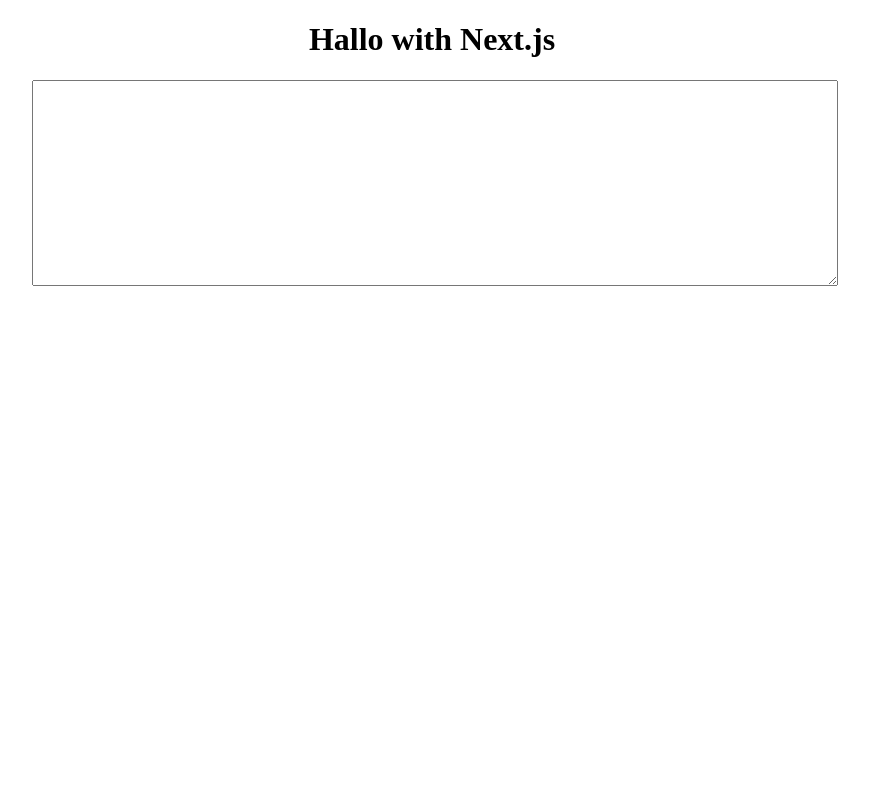
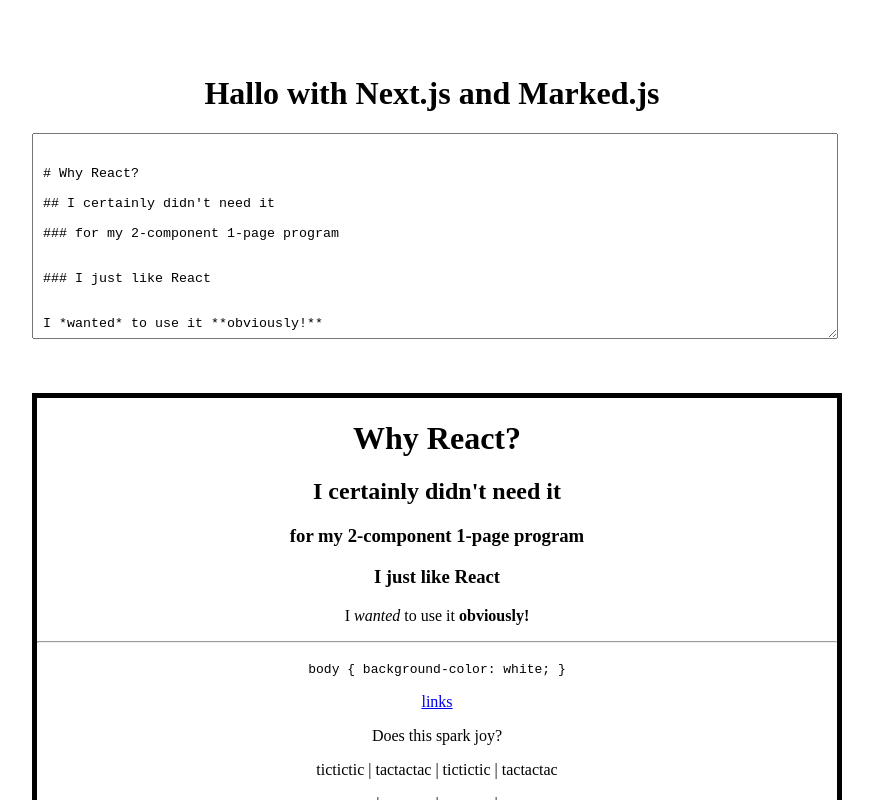
Before and after one commit to Gabester0/chainsaw-markdown, a Next.js app: page / in a window 1280 px wide. Shown: the top 800 px of the page, without its empty margins (208-1081 px from the left). Built offline with nearby package versions, Linux system fonts and the light colour scheme.

Commit message:
marked working, tests pass.  Styling still not working

```diff
--- a/pages/components/input/input.js
+++ b/pages/components/input/input.js
@@ -1,15 +1,61 @@
+import marked from 'marked';
+
 function input(props){
+
+    const htmlValue = `
+        \r # Why React?
+        \r ## I certainly didn\'t need it
+        \r ### for my 2-component 1-page program
+
+        \r ### I just like React
+
+        \r I *wanted* to use it **obviously!**
+        \r ___
+
+        \r \` body { background-color: white; } \`
+
+        \r [links](https://gabester.tech)
+
+        \r > Does this spark joy?
+
+        \r tictictic | tactactac | tictictic | tactactac
+        \r --------- | --------- | --------- | ---------
+        \r toetoetoe | tictictic | toetoetoe | tactactac
+
+        \r 1. I am
+        \r - a
+        \r - list
+
+        \r ![React Logo w/ Text](https://goo.gl/Umyytc)
+
+        \r \`\`\`
+        \r //I am a
+        \r //multi-line
+        \r //code block
+        \r <div></div>
+        \r \`\`\`
+    `;
 
     return (
         <div>
-            <textarea id='editor' value={props.input} onChange={props.change} />
-            <style jsx>{`
-                textarea {
-                    width: 800px;
-                    height: 200px;
-                    margin: auto;
-                }
-            `}</style>
+            <textarea
+                id='editor'
+                defaultValue={htmlValue}
+                onChange={props.change}
+             />
+            <style jsx>
+                {`
+                    #editor {
+                        width: 800px;
+                        height: 200px;
+                        margin: auto;
+                    }
+                    ol,
+                    ul {
+                        text-align: center;
+                    }
+                `}
+            </style>
         </div>
     )
 }
--- a/pages/components/output/output.js
+++ b/pages/components/output/output.js
@@ -2,14 +2,16 @@
 
 
     return (
-        <div id='preview'>
-            {props.output}
-            <style jsx>{`
-                width: 800px;
-                height: 300px;
-                margin: 50px auto;
-                border: 5px solid black;
-            `}</style>
+        <div>
+            <div id='preview' dangerouslySetInnerHTML={props.setMarkdown}>
+            </div>
+                <style jsx>{`
+                #preview{
+                    width: 800px;
+                    margin: 50px auto;
+                    border: 5px solid black;
+                }
+                `}</style>
         </div>
     )
 }
--- a/pages/index.js
+++ b/pages/index.js
@@ -4,10 +4,49 @@
 import Input from './components/input/input';
 import Output from './components/output/output';
 
+
+marked.setOptions({
+    breaks: true,
+    sanitize: true,
+    tables: true
+});
+
+
 class Home extends Component{
+    state = {
+        input: `
+        \r # Why React?
+        \r ## I certainly didn\'t need it
+        \r ### for my 2-component 1-page program
 
-    state = {
-        input: ''
+        \r ### I just like React
+
+        \r I *wanted* to use it **obviously!**
+        \r ___
+
+        \r \` body { background-color: white; } \`
+
+        \r [links](https://gabester.tech)
+
+        \r > Does this spark joy?
+
+        \r tictictic | tactactac | tictictic | tactactac
+        \r --------- | --------- | --------- | ---------
+        \r toetoetoe | tictictic | toetoetoe | tactactac
+
+        \r 1. I am
+        \r - a
+        \r - list
+
+        \r ![React Logo w/ Text](https://goo.gl/Umyytc)
+
+        \r \`\`\`
+        \r //I am a
+        \r //multi-line
+        \r //code block
+        \r <div></div>
+        \r \`\`\`
+        `
     };
 
     componentDidMount(){
@@ -23,17 +62,23 @@
         })
     }
 
+    getMarkdown = () =>{
+        const markdown = marked(this.state.input, {sanitize: true});
+        return {__html: markdown};
+    }
+
     render() {
 
         return (
             <div >
-                <h1>Hallo with Next.js</h1>
+                <h1>Hallo with Next.js and Marked.js</h1>
                     <Input change={(event) => this.changeListener(event) } />
-                    <Output />
+                    <Output setMarkdown={this.getMarkdown()} />
                     <style jsx>{`
                         div {
                             width: 800px;
-                            margin: auto;
+                            margin: 75px auto;
+                            border; 2px solid black;
                             text-align: center;
                         }
                     `}</style>
```
